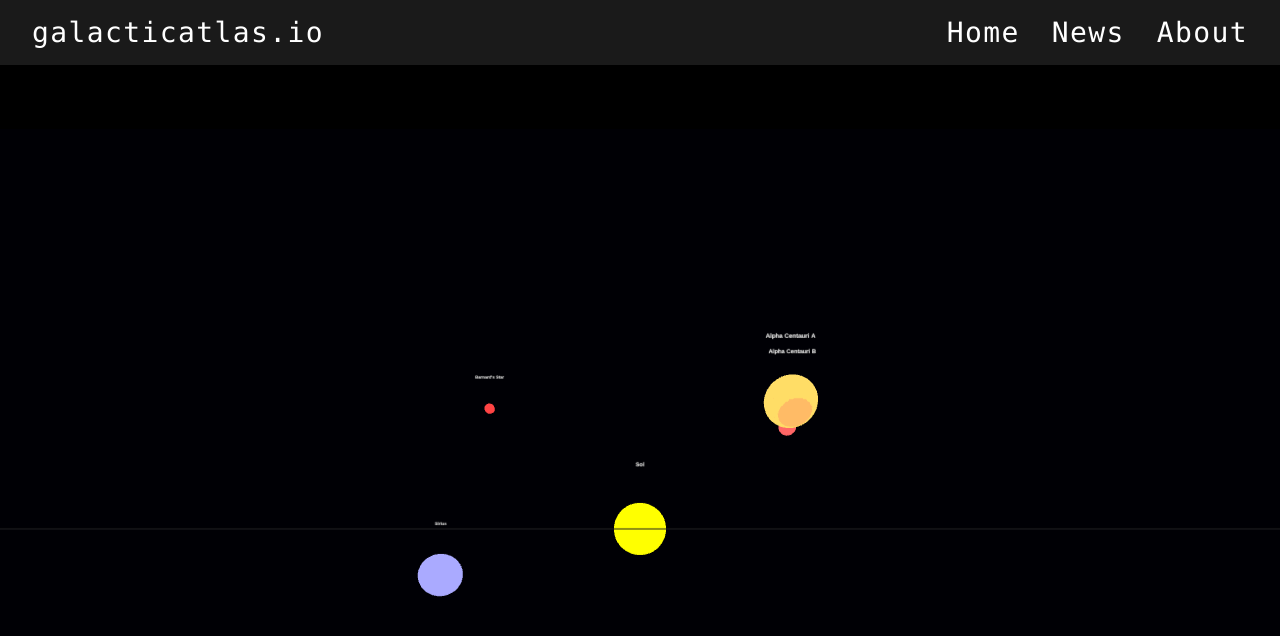
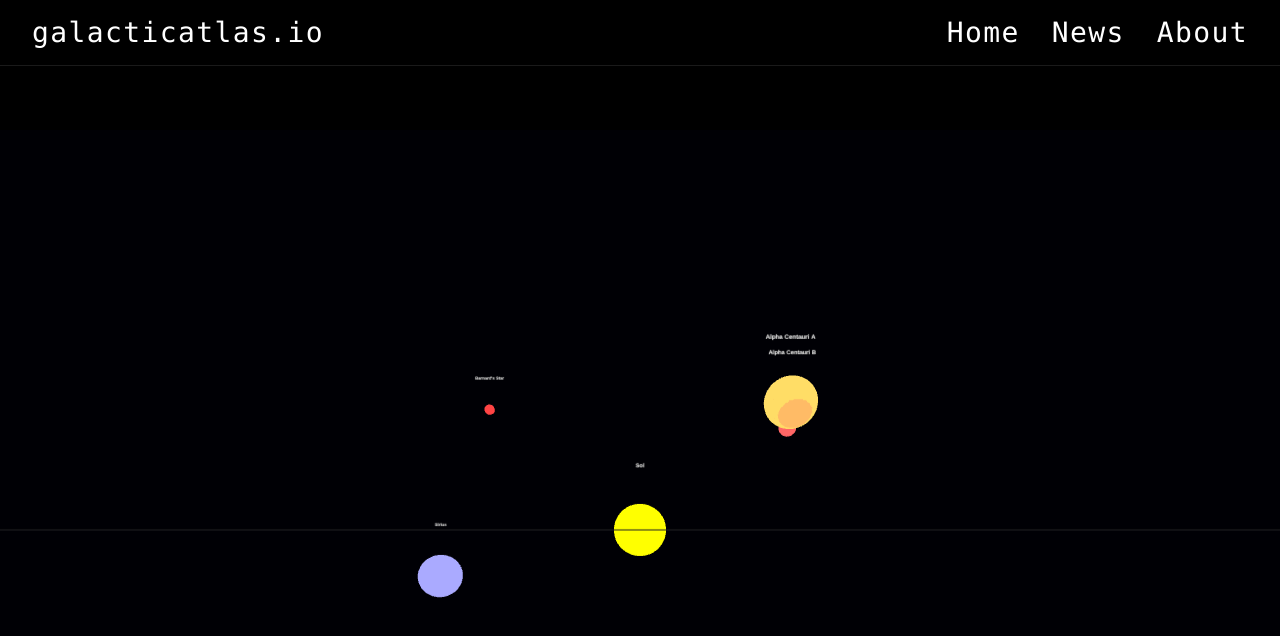
Before and after one commit to LawrenceW89/galacticatlas.io, an Angular app: page / in a window 1280 px wide. Shown: the top 636 px of the page. Built offline with nearby package versions, Linux system fonts and the light colour scheme.

Commit message:
nav bar styling changes

```diff
--- a/src/app/home/home.component.scss
+++ b/src/app/home/home.component.scss
@@ -6,8 +6,9 @@
   justify-content: space-between;
   align-items: center;
   padding: 1rem 2rem;
-  background-color: $nav-bar-slate;
+  background-color: $bg-black;
   color: $text-white;
+  border-bottom: 1px solid $nav-bar-slate;
 
   .navbar-brand {
     margin: 0;
```
